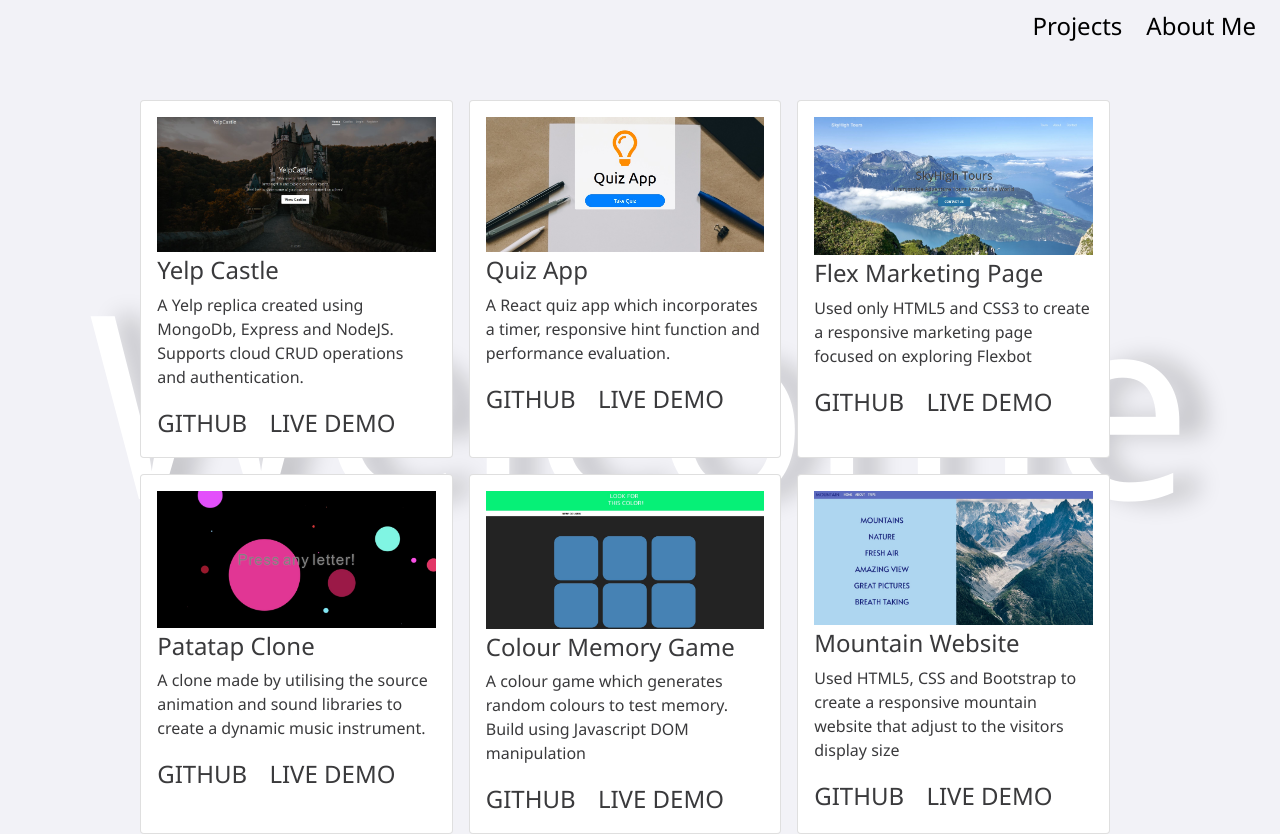
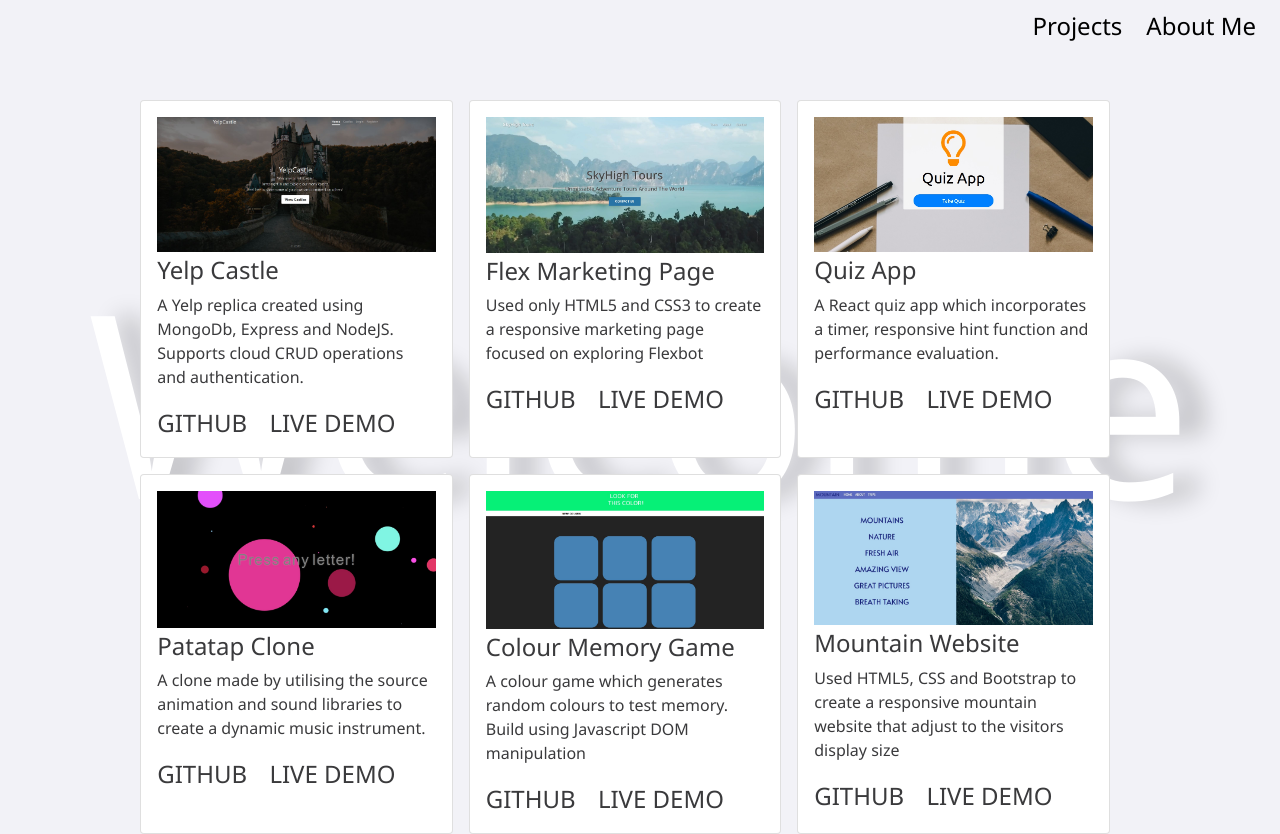
Before and after one commit to MRosyid/PortfolioSite, a React (Create React App) app: page / in a window 1280 px wide. Built offline with nearby package versions, Linux system fonts and the light colour scheme.

Commit message:
updated flex marketing page

```diff
--- a/src/components/Projects.js
+++ b/src/components/Projects.js
@@ -19,18 +19,18 @@ class Projects extends Component {
                 live: "https://mrosyid-yelp-castle.herokuapp.com/",
             },
             {
+                title: "Flex Marketing Page",
+                pic: skyHigh,
+                descr: "Used only HTML5 and CSS3 to create a responsive marketing page focused on exploring Flexbot",
+                githb: "https://github.com/MRosyid/FlexMarketingPage",
+                live: "https://mrosyid.github.io/FlexMarketingPage/",
+            },
+            {
                 title: "Quiz App",
                 pic: quizApp,
                 descr: "A React quiz app which incorporates a timer, responsive hint function and performance evaluation.",
                 githb: "https://github.com/MRosyid/QuizApp",
                 live: "https://mrosyid-quiz-app.herokuapp.com/",
-            },
-            {
-                title: "Flex Marketing Page",
-                pic: skyHigh,
-                descr: "Used only HTML5 and CSS3 to create a responsive marketing page focused on exploring Flexbot",
-                githb: "https://github.com/MRosyid/FlexMarketingPage",
-                live: "https://mrosyid.github.io/FlexMarketingPage/",
             },
             {
                 title: "Patatap Clone",
```
Also changed, not shown: src/assets/skyhightours.jpg.
